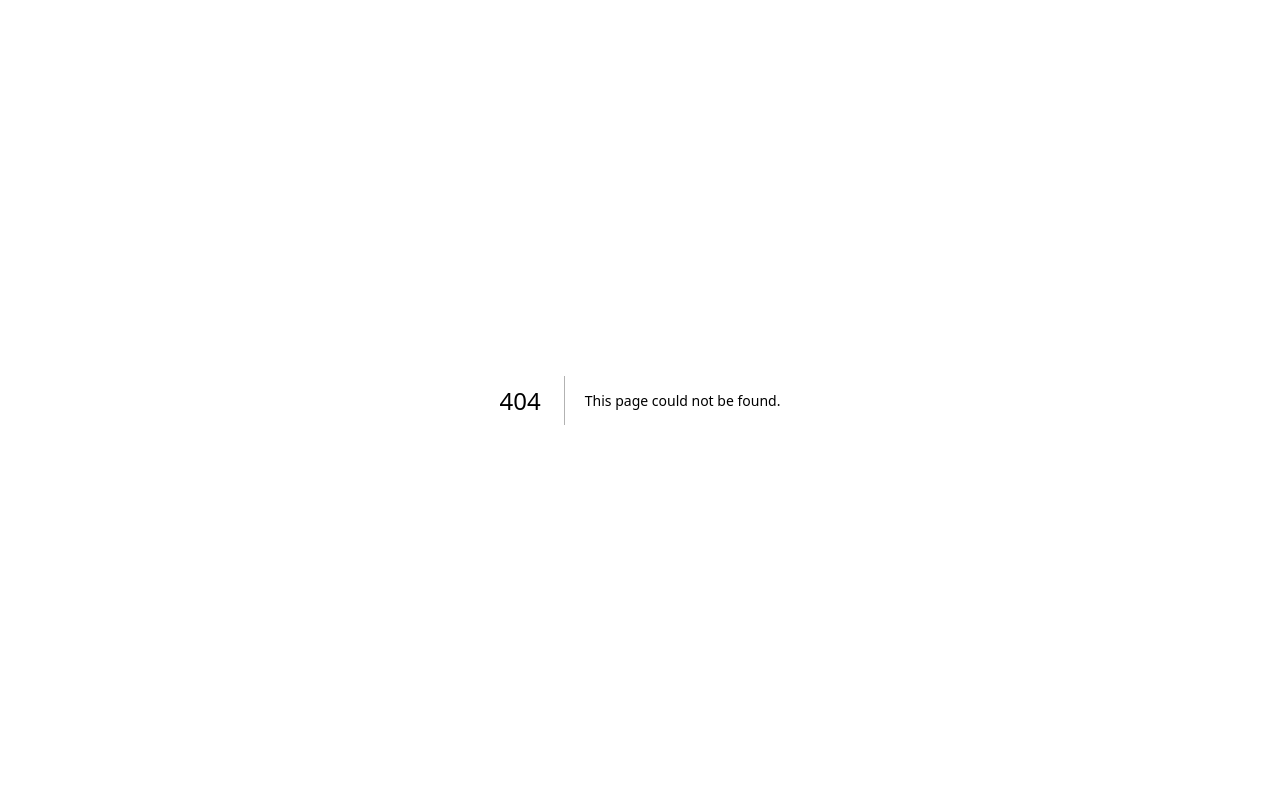
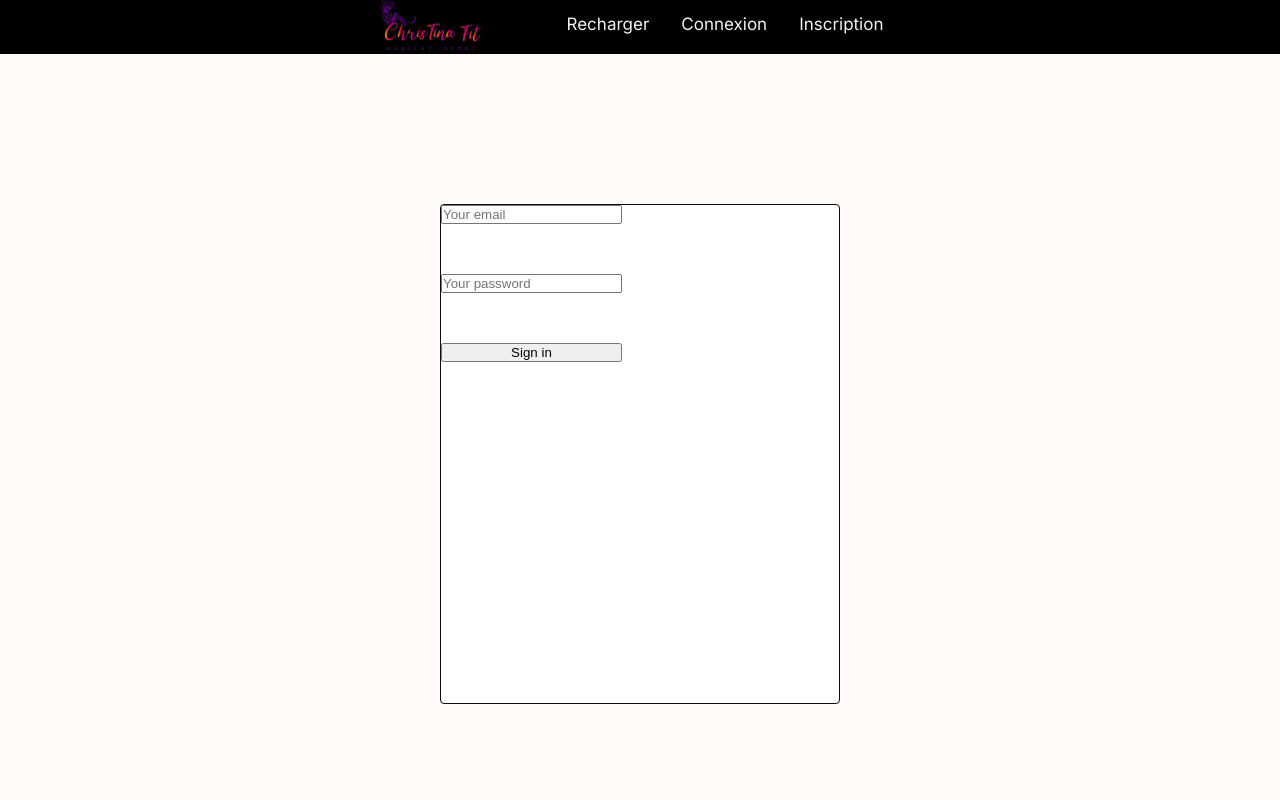
Before and after one commit to Bebel9445/NSI-gestion-entree, a Next.js app in the folder frontend/: page /login in a window 1280 px wide. Before the commit this address had no page. Shown: the top 800 px of the page. Built offline with nearby package versions, Linux system fonts and the light colour scheme.

Commit message:
wip feat: created login page base

```diff
--- /dev/null
+++ b/frontend/src/app/login/page.module.css
@@ -0,0 +1,29 @@
+.container {
+    background-color: #FFFAFA;
+    height: 100vh;
+}
+
+.center {
+    height: inherit;
+    position: relative;
+    display: flex;
+    justify-content: center;
+    align-items: center;
+}
+
+.loginForm {
+    height: 500px;
+    width: 400px;
+    display: block;
+    border: solid;
+    border-radius: 4px;
+    border-width: 1px;
+    border-color: #0C0C0C;
+    background-color: #FFFFFF;
+}
+
+.form {
+    display: grid;
+    row-gap: 50px;
+    width: 100px;
+}
--- /dev/null
+++ b/frontend/src/app/login/page.tsx
@@ -0,0 +1,24 @@
+import Navigation from "../components/navigation/Navigation";
+import Footer from "../components/footer/Footer";
+
+import styles from './page.module.css'
+
+export default function Login(){
+    return (
+        <main>
+            <Navigation/>
+            <section className={styles.container}>
+                <div className={styles.center}>
+                    <div className={styles.loginForm}>
+                        <form action="" className={styles.form}>
+                            <input type="email" placeholder="Your email"></input>
+                            <input type="password" placeholder="Your password"></input>
+                            <button>Sign in</button>
+                        </form>
+                    </div>
+                </div>
+            </section>
+            <Footer/>
+        </main>
+    )
+}
```
